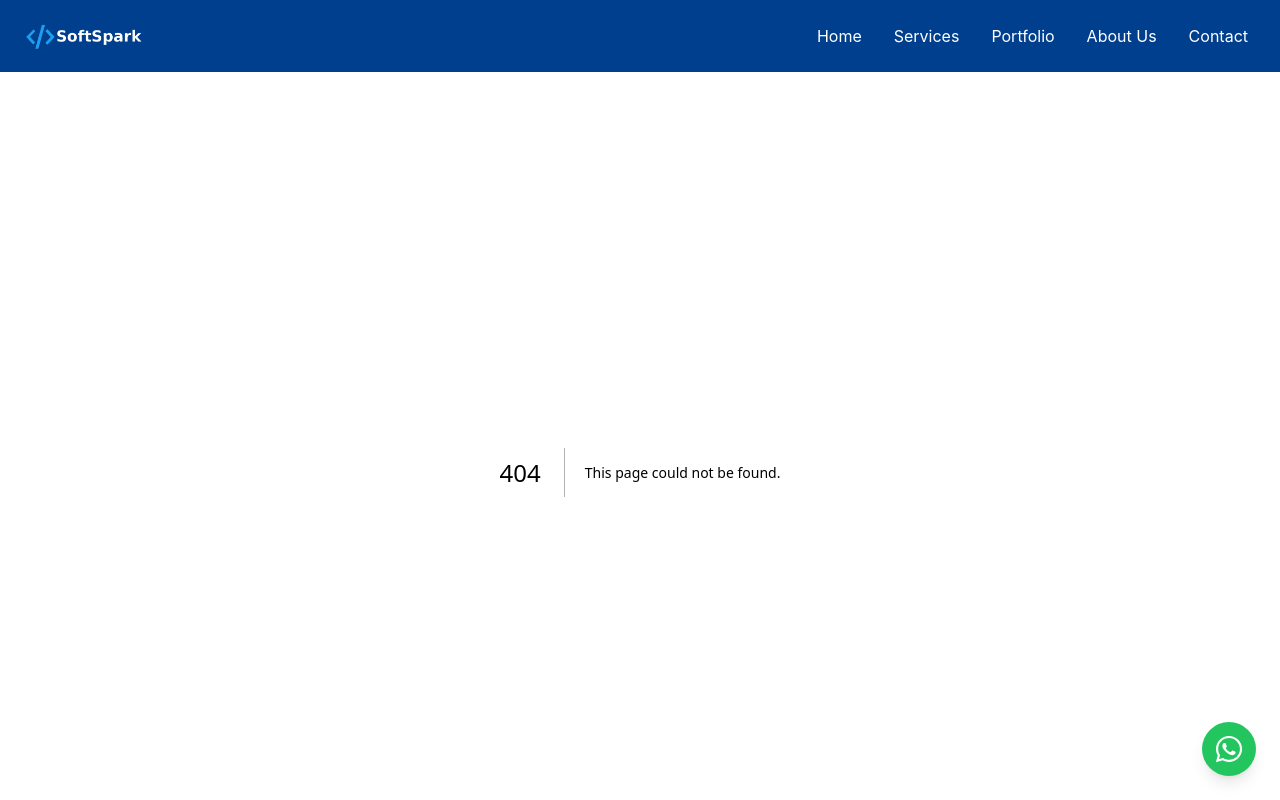
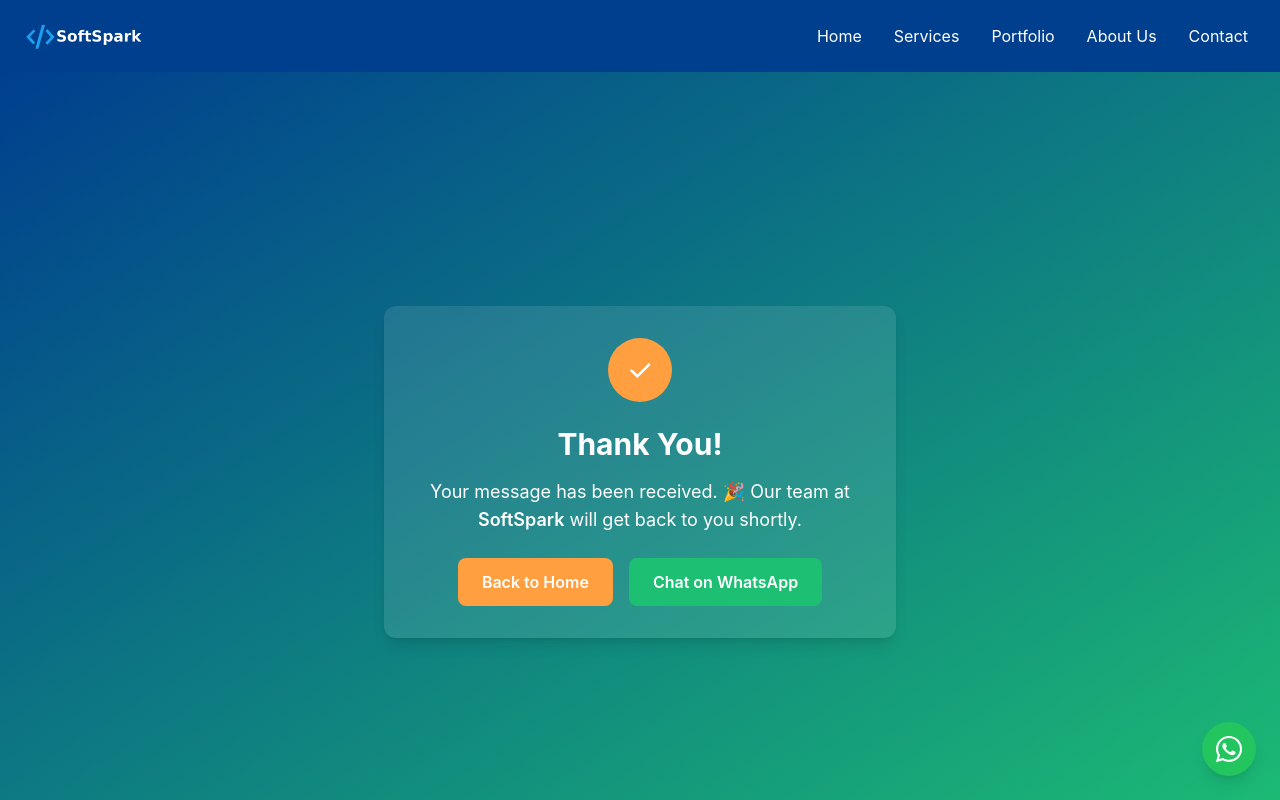
Before and after one commit to lionzak/softspark, a Next.js app: page /thank-you in a window 1280 px wide. Before the commit this address had no page. Shown: the top 800 px of the page. Built offline with nearby package versions, Linux system fonts and the light colour scheme.

Commit message:
added thank you page used formspree

```diff
--- a/app/contact/page.tsx
+++ b/app/contact/page.tsx
@@ -4,6 +4,7 @@ import { Facebook, Instagram, Linkedin, Mail } from 'lucide-react';
 import Link from 'next/link';
 import { FontAwesomeIcon } from '@fortawesome/react-fontawesome';
 import { faWhatsapp } from '@fortawesome/free-brands-svg-icons';
+import { useRouter } from 'next/navigation';
 
 interface FormData {
   name: string;
@@ -19,6 +20,8 @@ const Contact: React.FC = () => {
   });
   const [isSubmitting, setIsSubmitting] = useState(false);
 
+  const router = useRouter();
+
   const handleInputChange = (e: React.ChangeEvent<HTMLInputElement | HTMLTextAreaElement>) => {
     const { name, value } = e.target;
     setFormData(prev => ({
@@ -32,34 +35,31 @@ const Contact: React.FC = () => {
     setIsSubmitting(true);
 
     try {
-      const response = await fetch('https://formsubmit.co/ajax/softspark.software@gmail.com', {
-        method: 'POST',
+      const response = await fetch("https://formspree.io/f/xdkdvzbp", {
+        method: "POST",
         headers: {
-          'Content-Type': 'application/json',
-          'Accept': 'application/json'
+          "Content-Type": "application/json",
+          "Accept": "application/json",
         },
-        body: JSON.stringify({
-          ...formData,
-          _subject: 'New Contact Form Submission',
-          _template: 'table',
-        })
+        body: JSON.stringify(formData),
       });
 
       const data = await response.json();
 
-      if (data.success === "true") {
-        alert('Message sent successfully!');
-        setFormData({ name: '', email: '', message: '' });
+      if (response.ok) {
+        router.push("/thank-you")
+        setFormData({ name: "", email: "", message: "" });
       } else {
-        alert('Failed to send message. Please try again.');
+        alert(data.error || "Failed to send message. Please try again.");
       }
     } catch (error) {
-      console.error('Error submitting form:', error);
-      alert('An error occurred. Please try again later.');
+      console.error("Error submitting form:", error);
+      alert("An error occurred. Please try again later.");
     } finally {
       setIsSubmitting(false);
     }
   };
+
 
   return (
     <div className="container mx-auto px-4 py-12 bg-gray-50 min-h-screen">
--- /dev/null
+++ b/app/thank-you/page.tsx
@@ -0,0 +1,45 @@
+import { NextPage } from "next";
+import Link from "next/link";
+
+const ThankYou: NextPage = () => {
+  return (
+    <div className="flex items-center justify-center min-h-screen bg-gradient-to-br from-[#003F8E] to-[#1DBF73] text-white">
+      <div className="text-center max-w-lg p-8 bg-white/10 rounded-xl shadow-lg">
+        {/* Success Icon */}
+        <div className="flex items-center justify-center mb-6">
+          <div className="w-16 h-16 flex items-center justify-center rounded-full bg-[#FF9F40] text-white text-3xl">
+            ✓
+          </div>
+        </div>
+
+        {/* Title */}
+        <h1 className="text-3xl font-bold mb-4">Thank You!</h1>
+
+        {/* Subtitle */}
+        <p className="text-lg mb-6">
+          Your message has been received. 🎉
+          Our team at <span className="font-semibold">SoftSpark</span> will get back to you shortly.
+        </p>
+
+        {/* CTA */}
+        <div className="space-x-4">
+          <Link href="/">
+            <span className="inline-block px-6 py-3 rounded-lg bg-[#FF9F40] text-white font-semibold hover:bg-[#e6892f] transition">
+              Back to Home
+            </span>
+          </Link>
+          <a
+            href="https://wa.me/201224213669"
+            target="_blank"
+            rel="noopener noreferrer"
+            className="inline-block px-6 py-3 rounded-lg bg-[#1DBF73] text-white font-semibold hover:bg-[#17a463] transition"
+          >
+            Chat on WhatsApp
+          </a>
+        </div>
+      </div>
+    </div>
+  );
+};
+
+export default ThankYou;
```
